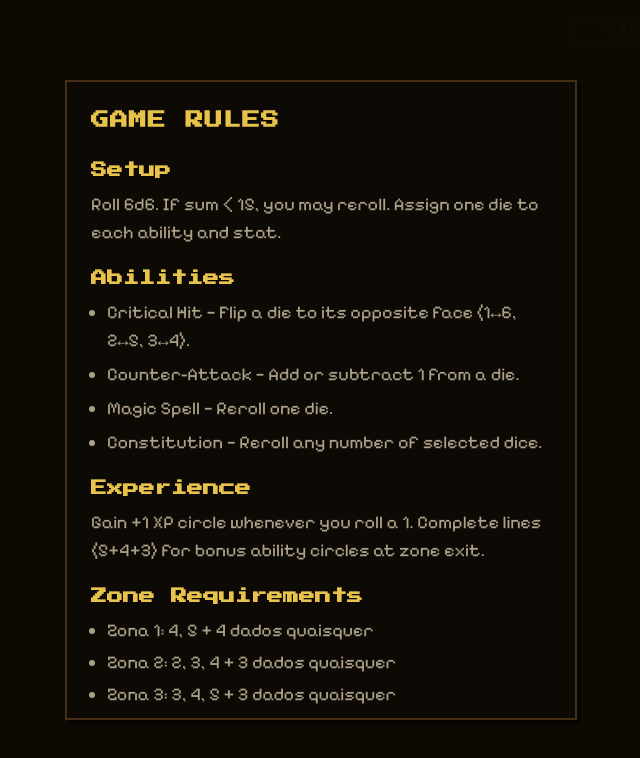
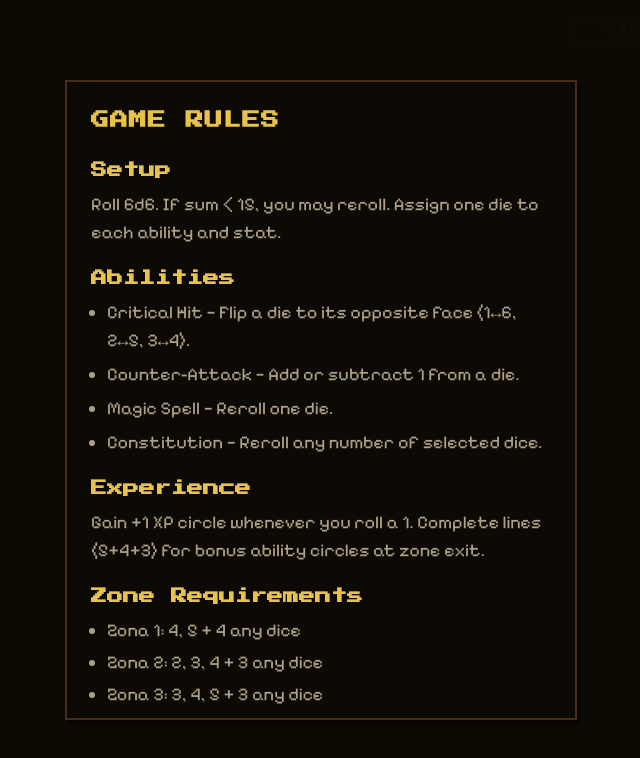
Before and after one commit to otaviozanon/Lantern, a React (Vite) app: page / in a window 1280 px wide. Both pictures are taken after a click on the button "RULES". Shown: the top 758 px of the page, without its empty margins (319-959 px from the left). Built offline with nearby package versions, Linux system fonts and the light colour scheme; some icons are missing.

Commit message:
fix: translate RulesModal zone requirements and GameBoard tooltips dynamically

```diff
--- a/src/components/GameBoard.tsx
+++ b/src/components/GameBoard.tsx
@@ -127,11 +127,11 @@ function ZoneMarker({ zone, positions }: { zone: number; positions: Record<numbe
   if (reqData) {
     const wc = 6 - reqData.fixed.length - (reqData.groupSize || 0);
     switch (reqData.rule) {
-      case 'fixed': tooltipText = `Zona ${zone}: ${reqData.fixed.join(', ')} + ${wc} dados quaisquer`; break;
-      case 'fixedWithGroup': tooltipText = `Zona ${zone}: ${reqData.fixed.join(', ')} + ${reqData.groupSize} dados idênticos`; break;
-      case 'fullHouse': tooltipText = `Zona ${zone}: Full House (3+3 iguais)`; break;
-      case 'bonfire': tooltipText = `Zona ${zone}: Fogueira — descanso`; break;
-      case 'sextet': tooltipText = `Zona ${zone}: Sexteto (6 dados idênticos)`; break;
+      case 'fixed': tooltipText = `${t('zone')} ${zone}: ${reqData.fixed.join(', ')} + ${wc} ${t('reqAny')}`; break;
+      case 'fixedWithGroup': tooltipText = `${t('zone')} ${zone}: ${reqData.fixed.join(', ')} + ${reqData.groupSize} ${t('reqGroup')}`; break;
+      case 'fullHouse': tooltipText = `${t('zone')} ${zone}: ${t('reqFullHouse')}`; break;
+      case 'bonfire': tooltipText = `${t('zone')} ${zone}: ${t('reqBonfire')}`; break;
+      case 'sextet': tooltipText = `${t('zone')} ${zone}: ${t('reqSextet')}`; break;
     }
   }
 
--- a/src/components/RulesModal.tsx
+++ b/src/components/RulesModal.tsx
@@ -9,14 +9,14 @@ interface RulesModalProps {
   onClose: () => void;
 }
 
-function formatZoneReq(zone: number, req: { fixed: number[]; rule: string; groupSize?: number }): string {
+function formatZoneReq(zone: number, req: { fixed: number[]; rule: string; groupSize?: number }, t: (key: string) => string): string {
   const wc = 6 - req.fixed.length - (req.groupSize || 0);
   switch (req.rule) {
-    case 'fixed': return `${req.fixed.join(', ')} + ${wc} dados quaisquer`;
-    case 'fixedWithGroup': return `${req.fixed.join(', ')} + ${req.groupSize} dados idênticos`;
-    case 'fullHouse': return 'Full House (3+3 iguais)';
-    case 'bonfire': return '🔥 Fogueira (descanso)';
-    case 'sextet': return 'Sexteto (6 dados idênticos)';
+    case 'fixed': return `${req.fixed.join(', ')} + ${wc} ${t('reqAny')}`;
+    case 'fixedWithGroup': return `${req.fixed.join(', ')} + ${req.groupSize} ${t('reqGroup')}`;
+    case 'fullHouse': return t('reqFullHouse');
+    case 'bonfire': return t('reqBonfire');
+    case 'sextet': return t('reqSextet');
     default: return '';
   }
 }
@@ -75,7 +75,7 @@ export const RulesModal: React.FC<RulesModalProps> = ({ onClose }) => {
             <ul className="font-pixel-sans text-lg space-y-1 pl-4 list-disc">
               {zones.map(z => {
                 const req = reqs[z];
-                return <li key={z}>Zona {z}: {formatZoneReq(z, req)}</li>;
+                return <li key={z}>Zona {z}: {formatZoneReq(z, req, t)}</li>;
               })}
             </ul>
           </section>
--- a/src/i18n/translations.ts
+++ b/src/i18n/translations.ts
@@ -138,10 +138,15 @@ export const translations = {
     rulesCombat: 'Combat',
     rulesCombatText: 'Enter a zone by rolling 6d6. If the combo doesn\'t match, enter combat. Use abilities to manipulate dice. Match the combo to clear the zone. Game over if you run out of circles.',
     rulesZone5: 'Zones 5 & 10 — Bonfires',
-    rulesZone5Text: 'Special zone: gain +1 Constitution. Replace your Experience with the Bonfire Scroll value (set during setup). No dice roll needed.',
     rulesScoring: 'Scoring',
-    rulesScoringText: 'Your score = total remaining circles across all abilities. 0: Promising Adventurer, 1-5: Master at Arms, 6-15: Heroic Swashbuckler, 16+: Legendary Lantern Lord.',
     rulesClose: 'Close',
+    reqAny: 'any dice',
+    reqGroup: 'identical dice',
+    reqFullHouse: 'Full House (3+3 equal)',
+    reqBonfire: '🔥 Bonfire (rest)',
+    reqSextet: 'Sextet (6 identical)',
+    rulesZone5Text: 'Special zones: gain +1 Constitution (+1 free circle on Hard mode). Replace your XP with the Bonfire Scroll value.',
+    rulesScoringText: 'Score = total remaining circles. 0: Promising Adventurer, 1-5: Master at Arms, 6-15: Heroic Swashbuckler, 16+: Legendary Lantern Lord.',
 
     // Tooltips
     tips: 'Tips',
@@ -278,10 +283,15 @@ export const translations = {
     rulesCombat: 'Combate',
     rulesCombatText: 'Entre na zona rolando 6d6. Se o combo não bater, entre em combate. Use habilidades para manipular os dados. Alcance o combo para limpar a zona. Fim de jogo se ficar sem círculos.',
     rulesZone5: 'Zonas 5 e 10 — Fogueiras',
-    rulesZone5Text: 'Zona especial: ganhe +1 Constituição. Substitua sua Experiência pelo valor do Pergaminho da Fogueira (definido na preparação). Sem rolagem de dados.',
     rulesScoring: 'Pontuação',
-    rulesScoringText: 'Sua pontuação = total de círculos restantes. 0: Aventureiro Promissor, 1-5: Mestre em Armas, 6-15: Espadachim Heroico, 16+: Lendário Senhor da Lanterna.',
     rulesClose: 'Fechar',
+    reqAny: 'dados quaisquer',
+    reqGroup: 'dados idênticos',
+    reqFullHouse: 'Full House (3+3 iguais)',
+    reqBonfire: '🔥 Fogueira (descanso)',
+    reqSextet: 'Sexteto (6 idênticos)',
+    rulesZone5Text: 'Zonas especiais: ganhe +1 Constituição (+1 círculo livre no Difícil). Substitua sua EXP pelo valor do Pergaminho.',
+    rulesScoringText: 'Pontuação = total de círculos restantes. 0: Aventureiro Promissor, 1-5: Mestre em Armas, 6-15: Espadachim Heroico, 16+: Lendário Senhor da Lanterna.',
 
     // Tooltips
     tips: 'Dicas',
```
